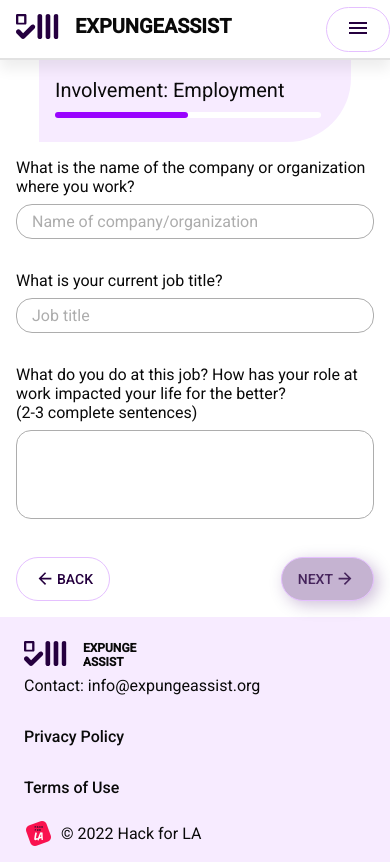
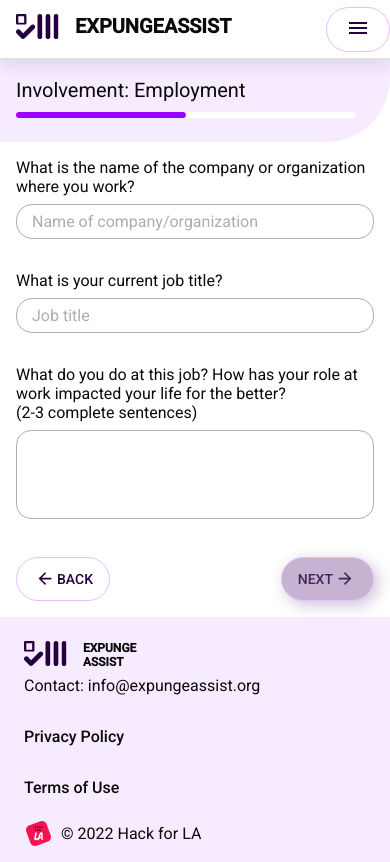
Before and after one commit to hackforla/expunge-assist, a React (Create React App) app in the folder products/statement-generator/: page /#/form/job in a window 390 px wide. Built offline with nearby package versions, Linux system fonts and the light colour scheme.

Commit message:
refactor: Add breakpoints.down and change min-height to max-width

```diff
--- a/products/statement-generator/src/components/FormHeader.tsx
+++ b/products/statement-generator/src/components/FormHeader.tsx
@@ -11,15 +11,19 @@ import { IInvolvementInitialState } from 'contexts/FormStateProps';
 import { getSectionTitle } from 'helpers/i18nHelper';
 
 const useStyles = makeStyles<Theme>(
-  ({ palette, globals, spacing, typography }) =>
+  ({ palette, breakpoints, globals, spacing, typography }) =>
     createStyles({
       outerWrapper: {
         background: palette.primary.lighter,
         borderBottomRightRadius: '64px',
         paddingBottom: spacing(1),
+
+        [breakpoints.down(breakpoints.values.md)]: {
+          borderBottomLeftRadius: '0px',
+        },
         maxWidth: '80%',
         marginLeft: '10%',
-        '@media (max-height:759px)': {
+        '@media (max-width:400px)': {
           maxWidth: '100%',
           marginLeft: '0%',
         },
--- a/products/statement-generator/src/components/ProgressBar.tsx
+++ b/products/statement-generator/src/components/ProgressBar.tsx
@@ -12,7 +12,7 @@ const useStyles = makeStyles((theme) =>
       borderRadius: 10,
       backgroundColor: '#FFFFFF',
       height: '8px',
-      '@media (min-height: 749px)': {
+      '@media (max-width: 400px)': {
         height: '6px',
       },
       '& .MuiLinearProgress-bar': {
```
